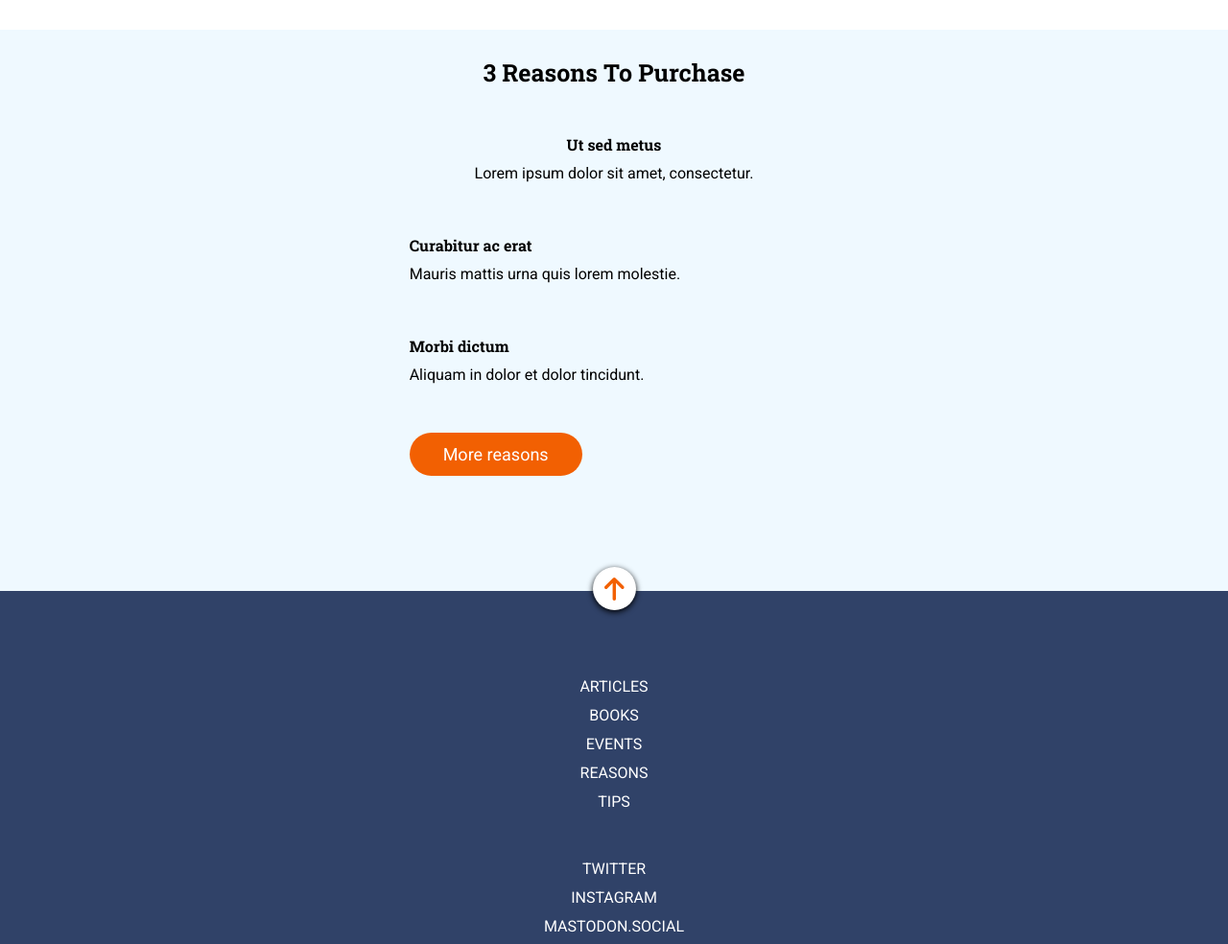
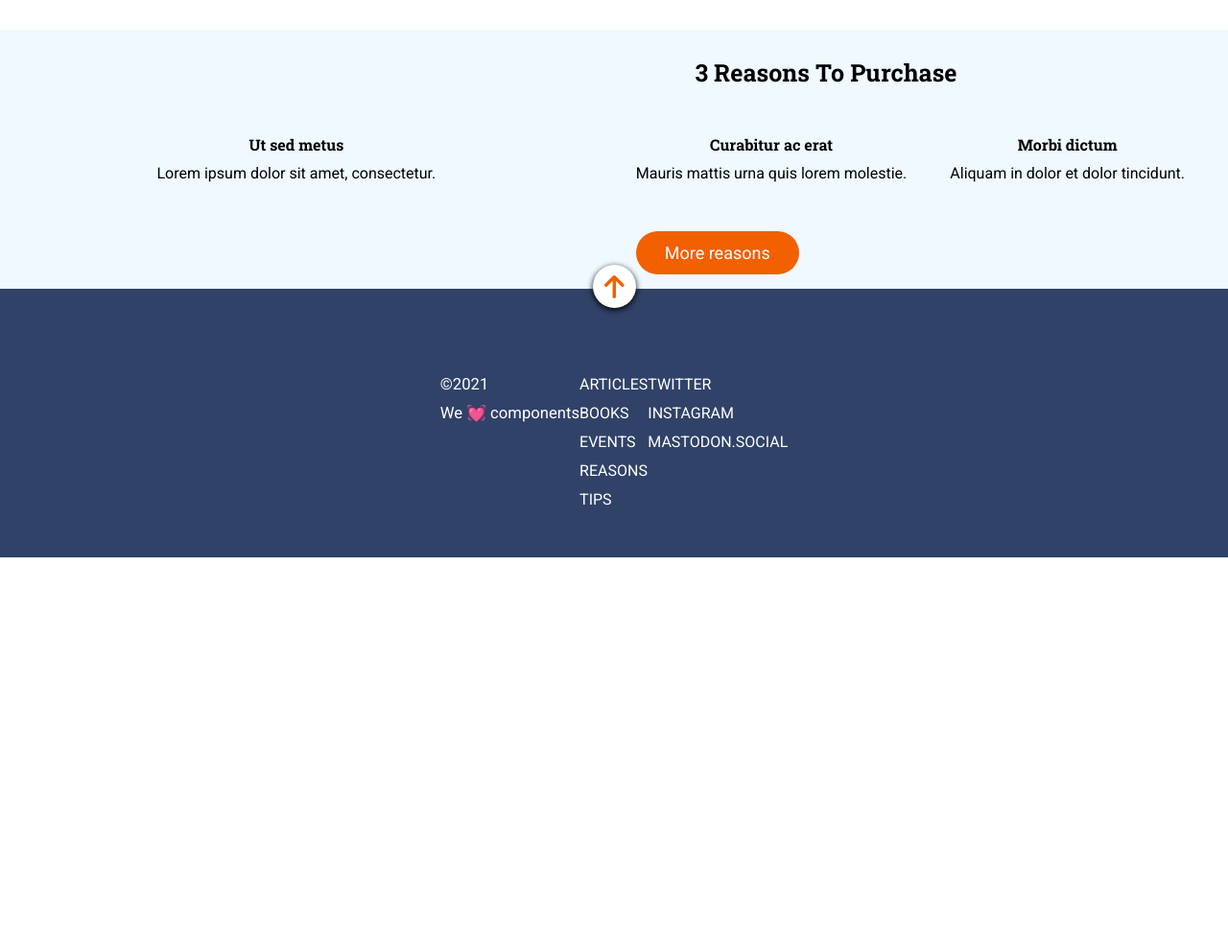
Before and after one commit to Adalab/modulo-1-evaluacion-final-aliciaggz, a website: page src/html/index.html in a window 1280 px wide. Shown: the part 1080-2064 px from the top of the page at 96% size. After the commit the page ends 1661 px from the top, so only its background shows below. Drawn offline with nearby package versions, Linux system fonts and the light colour scheme; files that its build step writes are made by us from their sources; files whose address does not match are found by name.

Commit message:
gridsection

```diff
--- a/src/html/partials/footer.html
+++ b/src/html/partials/footer.html
@@ -1,11 +1,13 @@
 <footer class="footer">
 
     <div class="footer__arrow">
-        <a href=""><img class="footer__arrow--img" src="./assets/images/ico-arrow.svg" alt=""></a></div>
+        <a href=""><img class="footer__arrow--img" src="./assets/images/ico-arrow.svg" alt=""></a>
+    </div>
 
-    <div class="footer__firstlist">
 
-        <nav class="footer__nav">
+    <div class="footer__lists">
+
+        <nav class="footer__nav first">
             <ul class="footer__nav--list">
                 <li class="footer__nav--item"> <a href="https://adalab.es/"> Articles </a></li>
                 <li class="footer__nav--item"> <a href="https://adalab.es/"> Books </a></li>
@@ -15,7 +17,7 @@
             </ul>
         </nav>
 
-        <nav class="footer__secondlist">
+        <nav class="footer__nav second">
             <ul class="footer__nav--list">
                 <li class="footer__nav--item"><a href="https://adalab.es/"> Twitter</a></li>
                 <li class="footer__nav--item"><a href="https://adalab.es/"> Instagram</a></li>
--- a/src/html/partials/header.html
+++ b/src/html/partials/header.html
@@ -7,7 +7,7 @@
         <h1 class="header__text--title">Anonymous Proxy</h1>
         <p class="header__text--subtitle">In hac habitasse platea dictumst</p>
         <div class="header__text--row">
-            <a href="#modulo_2"><img src="./assets/images/ico-scroll-down.svg" alt=""></a>
+            <a href="#module_2"><img src="./assets/images/ico-scroll-down.svg" alt=""></a>
         </div>
 
     </div>
--- a/src/html/partials/main.html
+++ b/src/html/partials/main.html
@@ -20,7 +20,7 @@
 
     </section>
 
-    <section class="main_sect2" id="modulo_2">
+    <section class="main_sect2" id="module_2">
 
         <h2 class="main_sect2--title">3 Reasons To Purchase</h2>
 
@@ -35,7 +35,7 @@
             <p class="sect2_article--text">Mauris mattis urna quis lorem molestie.</p>
         </article>
 
-        <article class="main_sect2--article-three">
+        <article class="main_sect2--article t3">
             <h4 class="sect2_article-title">Morbi dictum</h4>
             <p class="sect2_article--text"> Aliquam in dolor et dolor tincidunt.</p>
         </article>
--- a/src/scss/layout/_footer.scss
+++ b/src/scss/layout/_footer.scss
@@ -6,6 +6,18 @@
   align-items: center;
   line-height: 30px;
   font-family: $fontRobotoReg;
+
+  &__lists {
+    @media (min-width: 768px) {
+      display: flex;
+      flex-direction: row-reverse;
+      justify-content: space-around;
+      width: 100%;
+    }
+    @media (min-width: 1000px) {
+      justify-content: center;
+    }
+  }
 
   &__arrow {
     width: 45px;
@@ -18,17 +30,55 @@
     box-shadow: black 0px 2px 6px;
     transform: translateY(-25px);
 
+    @keyframes move {
+      25% {
+        transform: translateY(8px);
+      }
+
+      50% {
+        transform: translateY(0px);
+      }
+
+      75% {
+        transform: translateY(8px);
+      }
+
+      100% {
+        transform: translateY(0px);
+      }
+    }
     &--img {
       transform: translateY(5px);
+      padding: 20px;
+
+      &:hover {
+        animation: move 2s infinite;
+      }
     }
   }
 
   &__nav {
+    &.first {
+      @media (min-width: 768px) {
+        padding-bottom: 45px;
+        order: 1;
+      }
+    }
+
+    &.second {
+      @media (min-width: 768px) {
+      }
+    }
+
     &--list {
       list-style-type: none;
       padding-top: 40px;
       text-transform: uppercase;
       text-align: center;
+
+      @media (min-width: 768px) {
+        text-align: justify;
+      }
     }
 
     &--item a {
@@ -47,5 +97,9 @@
     font-family: $fontRobotoReg;
     font-size: 20px;
     line-height: 30px;
+    @media (min-width: 768px) {
+      align-items: flex-start;
+      order: 1;
+    }
   }
 }
--- a/src/scss/layout/_page.scss
+++ b/src/scss/layout/_page.scss
@@ -30,10 +30,19 @@
         border: solid 3px $colorOrange;
         font-family: $fontRobotoReg;
 
+        &:hover {
+          background-color: $colorOrange;
+        }
+
         & a {
           text-decoration: none;
           color: $colorOrange;
+          padding: 20px;
           font-size: 20px;
+
+          &:hover {
+            color: white;
+          }
         }
       }
     }
@@ -42,13 +51,20 @@
   &_sect2 {
     background-color: $colorIceBlue;
     display: grid;
-    grid-template-columns: repeat(6, 1fr);
-    grid-template-rows: repeat(6, 1fr);
+    grid-template-columns: repeat(8, 1fr);
+    grid-template-rows: repeat(5, 1fr);
     row-gap: 45px;
     line-height: 30px;
 
+    @media (min-width: 768px) {
+      grid-template-columns: repeat(3, 1fr);
+      grid-template-rows: repeat(3, 1fr);
+      margin-bottom: 0px;
+      column-gap: 45px;
+    }
+
     &--title {
-      grid-column: 1/7;
+      grid-column: 3/7;
       text-align: center;
       grid-row: 1;
       padding-top: 30px;
@@ -56,18 +72,35 @@
       font-size: 25px;
     }
 
-    &--article.one {
-      grid-column: 1/7;
-      grid-row: 2;
+    &--article {
       text-align: center;
-    }
-    &--article.two {
-      grid-column: 3/7;
-      grid-row: 3;
-    }
-    &--article-three {
-      grid-column: 3/7;
-      grid-row: 4;
+
+      &.one {
+        grid-column: 4/6;
+        grid-row: 2;
+
+        @media (min-width: 768px) {
+          grid-column: 1/4;
+          grid-row: 2;
+        }
+      }
+      &.two {
+        grid-column: 4/6;
+        grid-row: 3;
+        @media (min-width: 768px) {
+          grid-column: 4;
+          grid-row: 2;
+        }
+      }
+      &.t3 {
+        grid-column: 4/6;
+        grid-row: 4;
+
+        @media (min-width: 768px) {
+          grid-column: 5;
+          grid-row: 2;
+        }
+      }
     }
 
     .sect2_article-title {
@@ -79,9 +112,9 @@
   }
 
   .sect2-button {
-    width: 180px;
+    width: 170px;
     height: 45px;
-    grid-column: 3;
+    grid-column: 4/5;
     grid-row: 5;
     background-color: #f26002;
     border-radius: 2em;
@@ -89,9 +122,24 @@
     font-family: $fontRobotoReg;
     font-size: 18px;
 
+    @media (min-width: 768px) {
+      grid-column: 4;
+      grid-row: 3;
+    }
+
+    &:hover {
+      background-color: white;
+      border: 3px solid $colorOrange;
+    }
+
     & a {
       color: white;
       text-decoration: none;
+      padding: 20px;
+
+      &:hover {
+        color: $colorOrange;
+      }
     }
   }
 }
```
